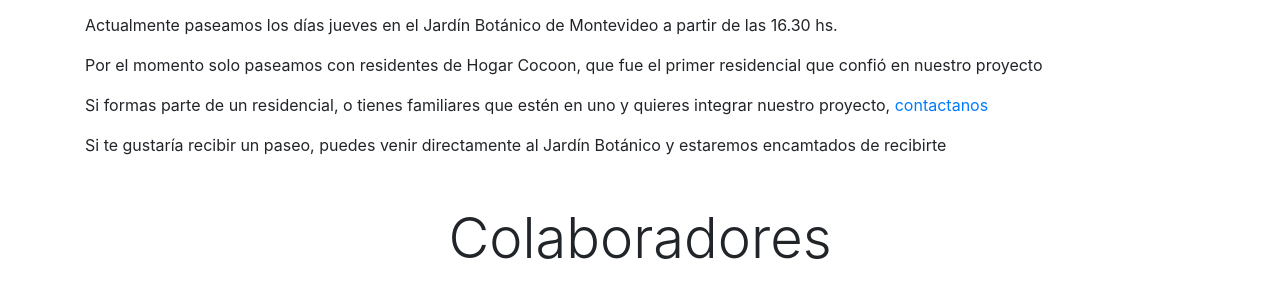
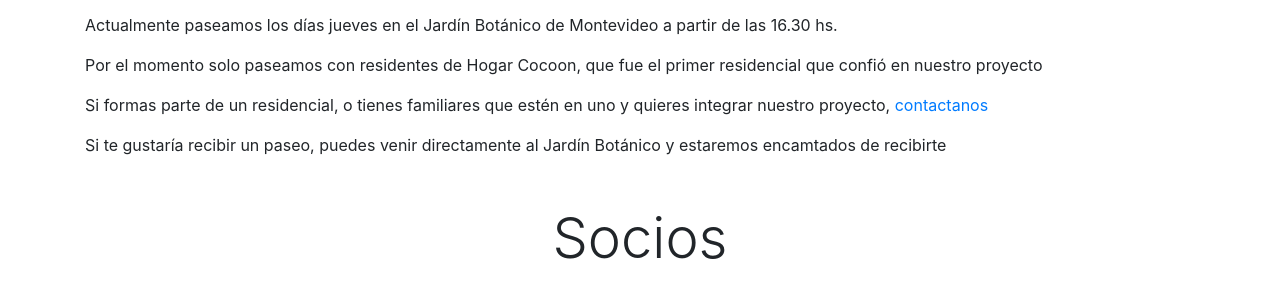
Before and after one commit to julianmoran1/en-bici-sin-edad-uruguay, a plain HTML site: page docs/index.html in a window 1280 px wide. Shown: the part 1355-1638 px from the top of the page. Drawn offline with nearby package versions, Linux system fonts and the light colour scheme.

Commit message:
espaciados

```diff
--- a/docs/index.html
+++ b/docs/index.html
@@ -128,7 +128,7 @@
 
   <section class="container mt-5">
 
-    <p class="display-4 text-center text-break">Colaboradores</p>
+    <p class="display-4 text-center text-break">Socios</p>
 
     <div class="card-deck">
         <div class="card">
```
